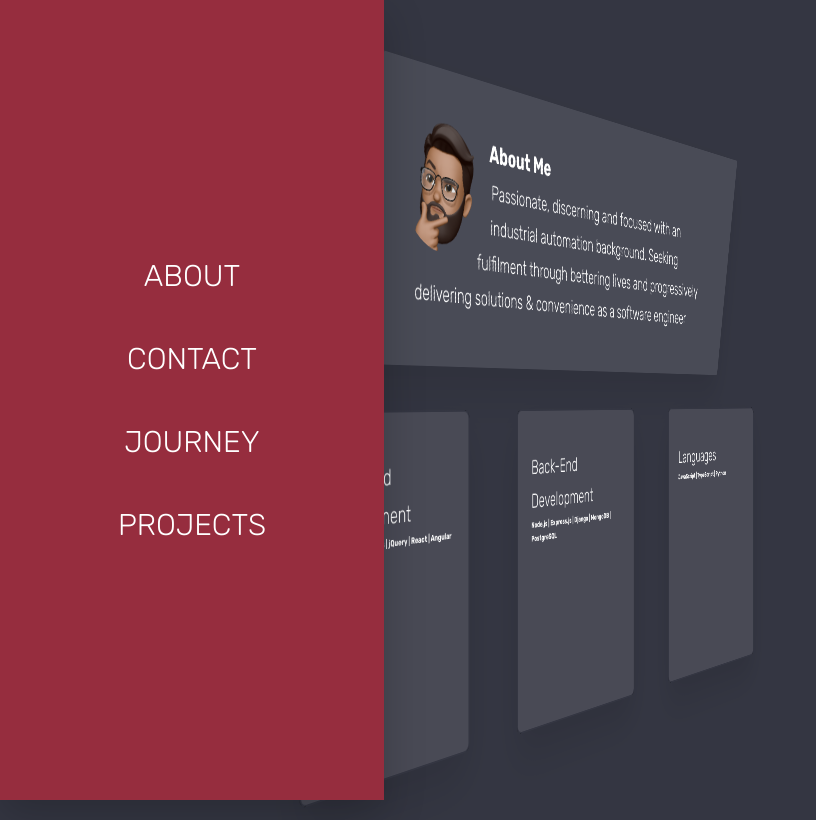
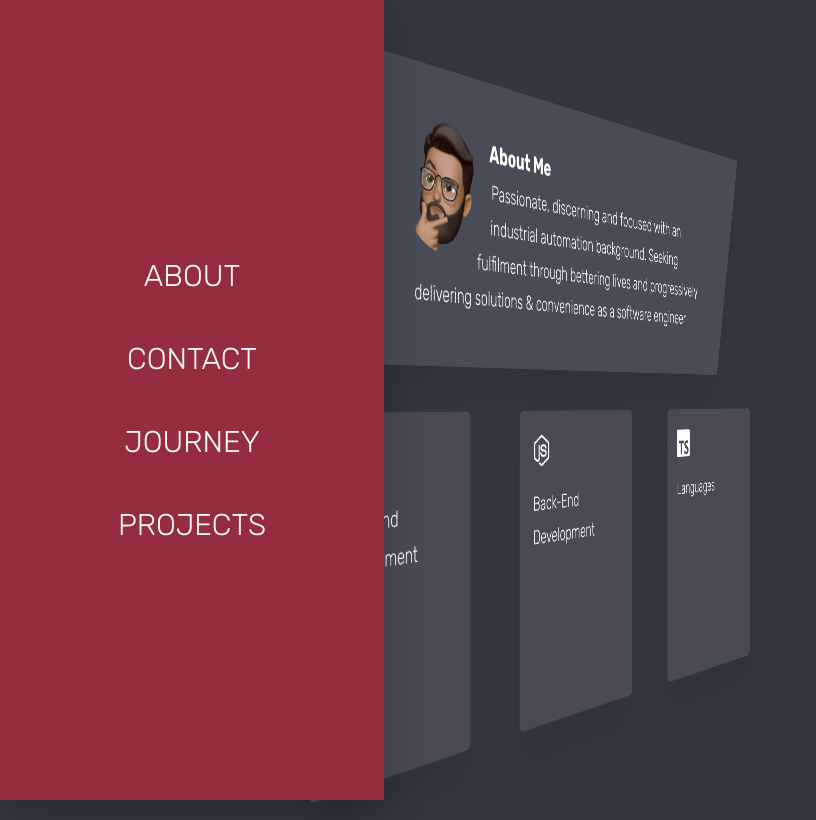
Before and after one commit to MohdSaifulM/portfolio, a React (Vite) app: page /about in a window 1280 px wide. Shown: the whole page, without its empty margins (0-816 px from the left). Built offline with nearby package versions, Linux system fonts and the light colour scheme.

Commit message:
style: 💄 Added icons to skill cards

```diff
--- a/src/components/Card.tsx
+++ b/src/components/Card.tsx
@@ -1,14 +1,21 @@
-const Card: React.FC<{title:string, paragraph: string}> = ({title, paragraph}) => {
+import React from "react";
+
+const Card: React.FC<{ title: string; paragraph: string, icon: React.ElementType }> = ({
+    title,
+    paragraph,
+    icon
+}) => {
+    const Icon = icon;
     return (
         <div className="card-container">
             <div className="card">
                 <a href="">
                     <div className="card__display">
-                        <i></i>
+                        <Icon className="icon"/>
                         <h2>{title}</h2>
-                        <p>{paragraph}</p>
                     </div>
                     <div className="card__hover">
+                        <Icon className="icon"/>
                         <h2>{title}</h2>
                         <p>{paragraph}</p>
                     </div>
--- a/src/pages/About.tsx
+++ b/src/pages/About.tsx
@@ -1,5 +1,7 @@
 import Card from "../components/Card";
 import NavigationBar from "../layouts/NavigationBar";
+import { FaReact, FaNodeJs } from "react-icons/fa";
+import { SiTypescript } from "react-icons/si";
 
 const About = () => {
     return (
@@ -9,19 +11,43 @@ const About = () => {
                 <div className="section section-about">
                     <div className="about">
                         <figure className="about__shape">
-                            <img src="src\assets\avatar.png" alt="" className="about__img" />
-                            <figcaption className="about__caption">Saif</figcaption>
+                            <img
+                                src="src\assets\avatar.png"
+                                alt=""
+                                className="about__img"
+                            />
+                            <figcaption className="about__caption">
+                                Saif
+                            </figcaption>
                         </figure>
                         <div className="about__text">
                             <h3>About Me</h3>
-                            <p>Passionate, discerning and focused with an industrial automation background. Seeking fulfilment through bettering lives and progressively delivering solutions & convenience as a software engineer</p>
+                            <p>
+                                Passionate, discerning and focused with an
+                                industrial automation background. Seeking
+                                fulfilment through bettering lives and
+                                progressively delivering solutions & convenience
+                                as a software engineer
+                            </p>
                         </div>
                     </div>
                 </div>
                 <div className="section section-skills">
-                    <Card title="Front-End Development" paragraph="HTML5 | CSS3 & Sass | jQuery | React | Angular"/>
-                    <Card title="Back-End Development" paragraph="Node.js | Express.js | Django | MongoDB | PostgreSQL" />
-                    <Card title="Languages" paragraph="JavaScript | TypeScript | Python" />
+                    <Card
+                        title="Front-End Development"
+                        paragraph="HTML5 | CSS3 & Sass | jQuery | React | Angular"
+                        icon={ FaReact }
+                    />
+                    <Card
+                        title="Back-End Development"
+                        paragraph="Node.js | Express.js | Django | MongoDB | PostgreSQL"
+                        icon={ FaNodeJs }
+                    />
+                    <Card
+                        title="Languages"
+                        paragraph="JavaScript | TypeScript | Python"
+                        icon={ SiTypescript }
+                    />
                 </div>
             </div>
         </>
--- a/src/styles/css/style.css
+++ b/src/styles/css/style.css
@@ -125,6 +125,8 @@ body {
       border: 2px dashed #000;
       border-radius: 1rem;
       z-index: -1; }
+    .card-container .card .icon {
+      font-size: 4rem; }
 
 .menu {
   display: flex;
--- a/src/styles/sass/components/_card.scss
+++ b/src/styles/sass/components/_card.scss
@@ -79,5 +79,9 @@
 			z-index: -1;
 		}
 
+		.icon {
+			font-size: 4rem;
+		}
+
 	}
 }
```
